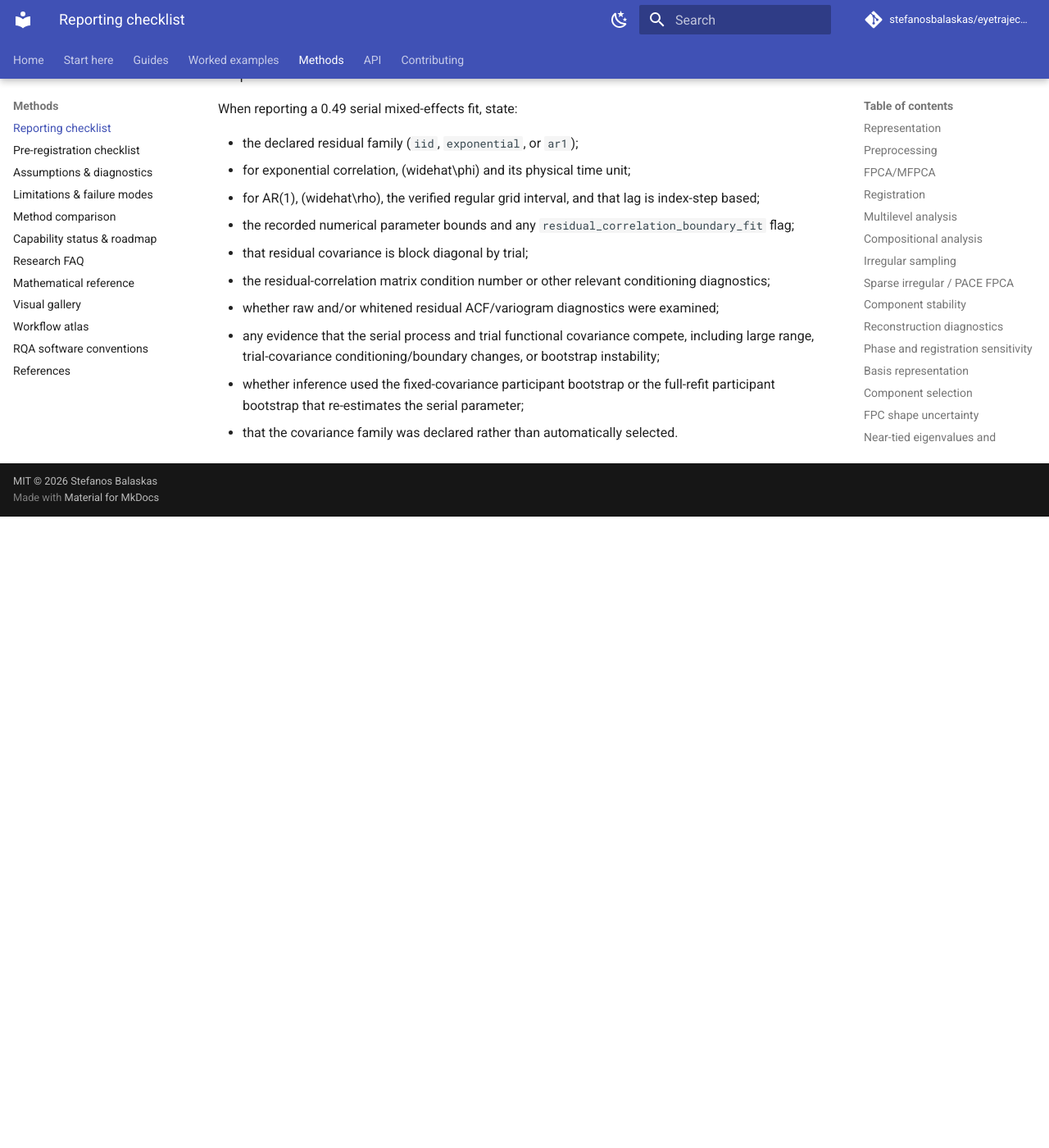
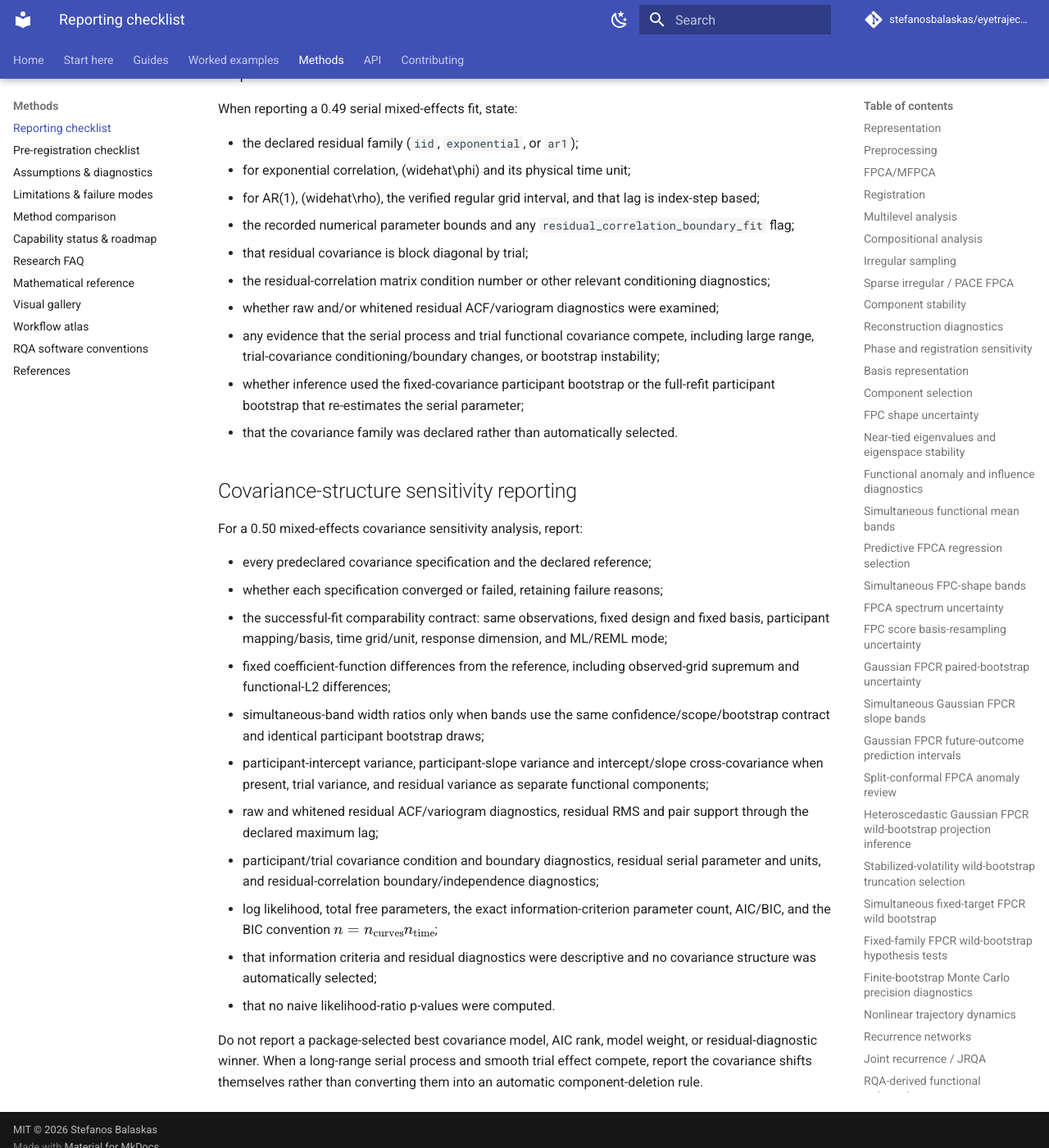
Before and after one commit to stefanosbalaskas/eyetrajectoriespy, an MkDocs documentation site: the page built from docs/methods/reporting.md, in a window 1280 px wide and 1400 px high, scrolled down 29501 px. Shown: the whole window at 82% size. Built offline with MkDocs 1.6.1 and Material for MkDocs 9.7.7, drawn with Linux system fonts in a browser that asks for light colours; comment, search, counter and statistics services are not loaded; before the commit the page ends 30131 px from its top, so only the background shows below that.

Commit message:
Add 0.50 methodological guidance

```diff
--- a/docs/methods/reporting.md
+++ b/docs/methods/reporting.md
@@ -980,3 +980,36 @@ When reporting a 0.49 serial mixed-effects fit, state:
 - whether inference used the fixed-covariance participant bootstrap or the
   full-refit participant bootstrap that re-estimates the serial parameter;
 - that the covariance family was declared rather than automatically selected.
+
+## Covariance-structure sensitivity reporting
+
+For a 0.50 mixed-effects covariance sensitivity analysis, report:
+
+- every predeclared covariance specification and the declared reference;
+- whether each specification converged or failed, retaining failure reasons;
+- the successful-fit comparability contract: same observations, fixed design and
+  fixed basis, participant mapping/basis, time grid/unit, response dimension,
+  and ML/REML mode;
+- fixed coefficient-function differences from the reference, including
+  observed-grid supremum and functional-L2 differences;
+- simultaneous-band width ratios only when bands use the same
+  confidence/scope/bootstrap contract and identical participant bootstrap draws;
+- participant-intercept variance, participant-slope variance and
+  intercept/slope cross-covariance when present, trial variance, and residual
+  variance as separate functional components;
+- raw and whitened residual ACF/variogram diagnostics, residual RMS and pair
+  support through the declared maximum lag;
+- participant/trial covariance condition and boundary diagnostics, residual
+  serial parameter and units, and residual-correlation boundary/independence
+  diagnostics;
+- log likelihood, total free parameters, the exact information-criterion
+  parameter count, AIC/BIC, and the BIC convention
+  \(n=n_{\mathrm{curves}}n_{\mathrm{time}}\);
+- that information criteria and residual diagnostics were descriptive and no
+  covariance structure was automatically selected;
+- that no naive likelihood-ratio p-values were computed.
+
+Do not report a package-selected best covariance model, AIC rank, model weight,
+or residual-diagnostic winner. When a long-range serial process and smooth trial
+effect compete, report the covariance shifts themselves rather than converting
+them into an automatic component-deletion rule.
```
